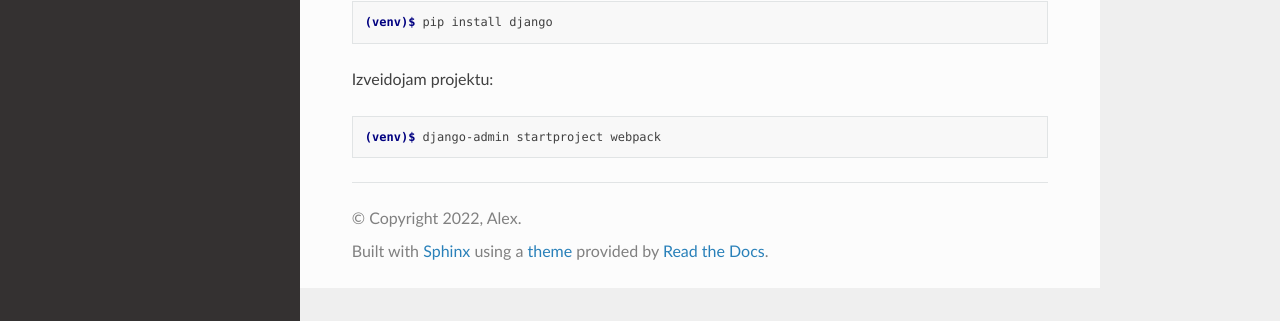
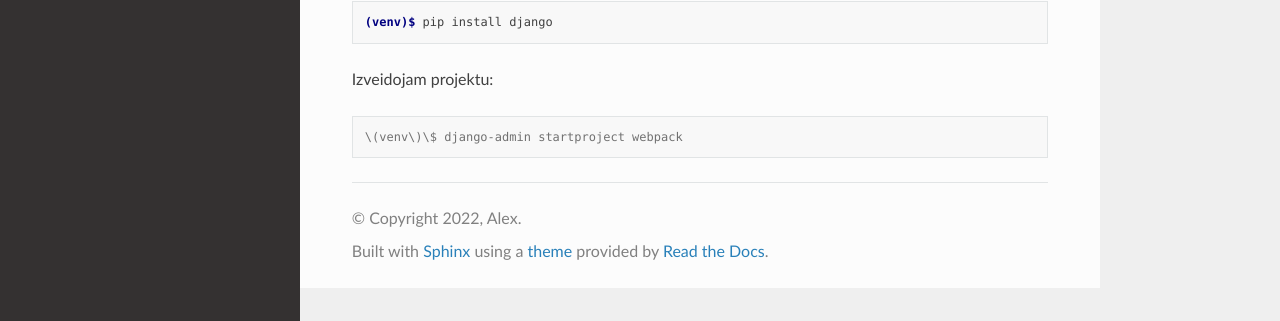
Before and after one commit to aleksanm/laravel-mix-django, a Sphinx documentation site: the page built from docs/source/instalation.rst, in a window 1280 px wide. Shown: the part 543-864 px from the top of the page. Built offline with Sphinx 7.4.7 and the Read the Docs theme 2.0.0, drawn with Linux system fonts in a browser that asks for light colours; pages that are not in the unit, such as notebooks, are missing from menus.

```diff
--- a/docs/source/instalation.rst
+++ b/docs/source/instalation.rst
@@ -31,4 +31,4 @@ Izveidojam projektu:
 
 .. code-block:: console
 
-   (venv)$ django-admin startproject webpack
+   \(venv\)\$ django-admin startproject webpack
```
